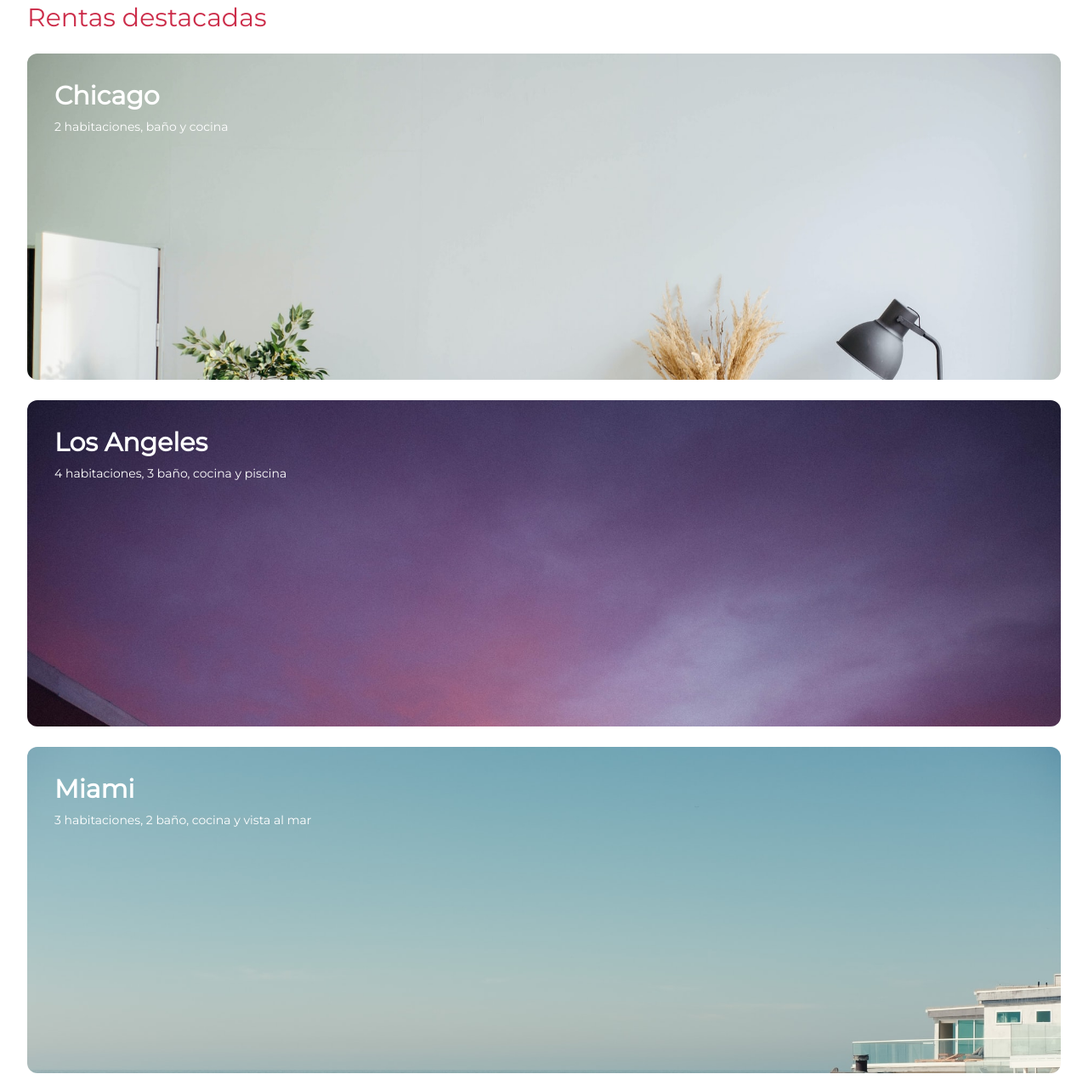
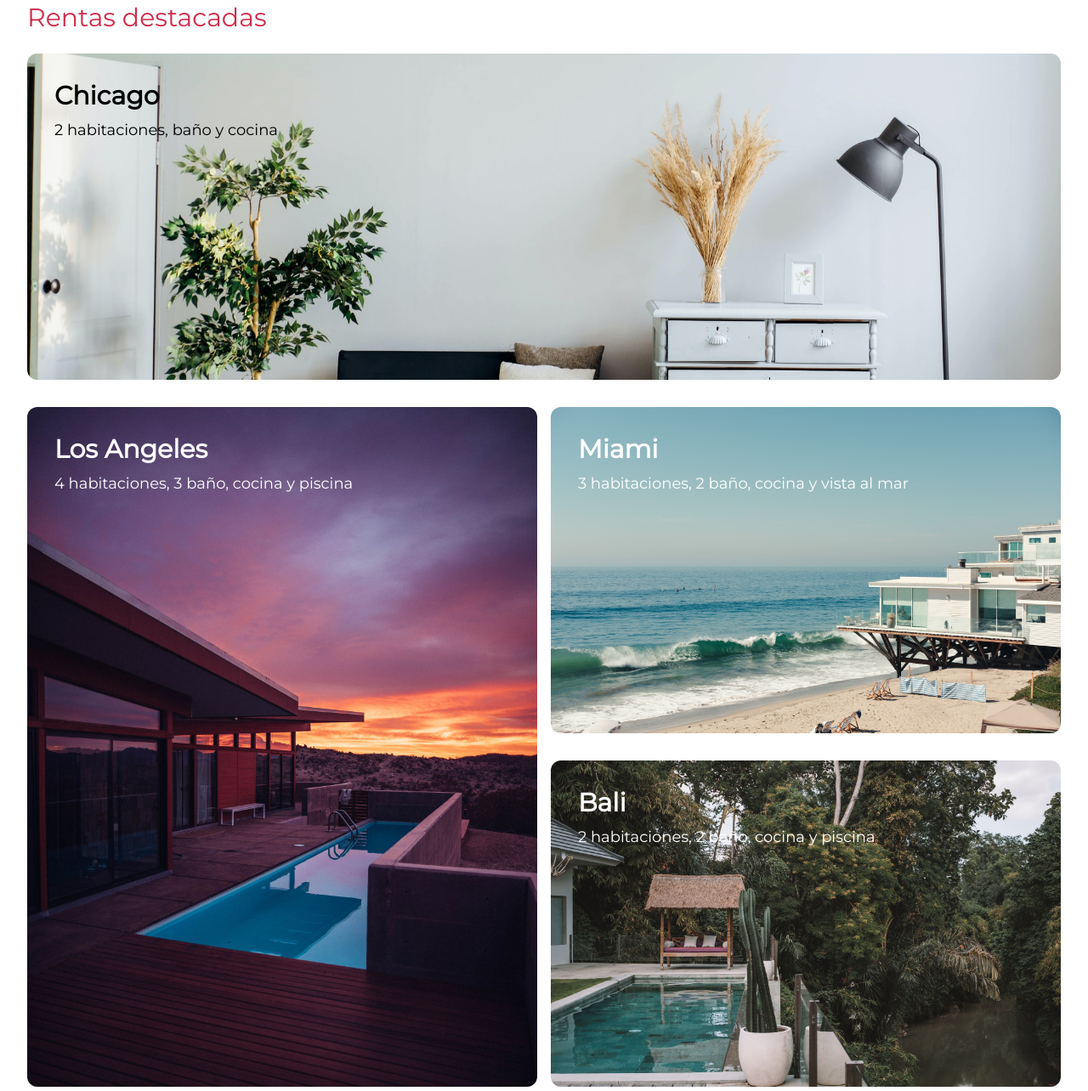
Before and after one commit to GerArJe/PlatziTravel, a website: page public/index.html in a window 1280 px wide. Shown: the part 801-2085 px from the top of the page at 85% size. Drawn offline with Linux system fonts and the light colour scheme.

Commit message:
haciendo responsivo el proyecto

```diff
--- a/public/index.html
+++ b/public/index.html
@@ -96,36 +96,40 @@
             </div>
           </div>
         </div>
-        <div id="rentas_destacadas" class="px-6 h-full w-full">
+        <div id="rentas_destacadas" class="px-6 h-full w-full lg:px-6">
           <p class="text-3xl text-primary text-semibold pb-6 mt-6">
             Rentas destacadas
           </p>
           <div
-            class="w-full h-full flex flex-col space-y-6 items-center justify-center"
+            class="w-full h-full flex flex-col items-center justify-center"
           >
-            <div class="w-full h-96 bg-chicago bg-cover rounded-xl">
-              <p class="card-title">Chicago</p>
-              <p class="text-sm pl-8 text-white mr-24">
+            <div class="w-full h-96 bg-chicago bg-cover rounded-xl mb-8 lg:bg-center">
+              <p class="card-title lg:text-black">Chicago</p>
+              <p class="text-sm pl-8 text-black mr-24 lg:text-lg">
                 2 habitaciones, baño y cocina
               </p>
             </div>
-            <div class="w-full h-96 bg-LA bg-cover rounded-xl">
+            <div class="lg:flex lg:h-full lg:w-full lg:space-x-4">
+              <div class="w-full h-96 bg-LA bg-cover rounded-xl mb-8 lg:h-auto ">
                 <p class="card-title">Los Angeles</p>
-              <p class="text-sm pl-8 text-white mr-24">
+                <p class="text-sm pl-8 text-white mr-24 lg:text-lg">
                   4 habitaciones, 3 baño, cocina y piscina
                 </p>
               </div>
-            <div class="w-full h-96 bg-miami bg-cover rounded-xl">
+              <div class="h-full w-full">
+                <div class="w-full h-96 bg-miami bg-cover rounded-xl mb-8">
                   <p class="card-title">Miami</p>
-              <p class="text-sm pl-8 text-white mr-24">
+                  <p class="text-sm pl-8 text-white mr-24 lg:text-lg">
                     3 habitaciones, 2 baño, cocina y vista al mar
                   </p>
                 </div>
-            <div class="w-full h-96 bg-bali bg-cover rounded-xl">
+                <div class="w-full h-96 bg-bali bg-cover rounded-xl mb-8">
                   <p class="card-title">Bali</p>
-              <p class="text-sm pl-8 text-white mr-24">
+                  <p class="text-sm pl-8 text-white mr-24 lg:text-lg">
                     2 habitaciones, 2 baño, cocina y piscina
                   </p>
+                </div>
+              </div>
             </div>
           </div>
         </div>
```
Also changed, not shown: public/css/tailwind.css. Lines whose indentation alone changed are shown as unchanged.
